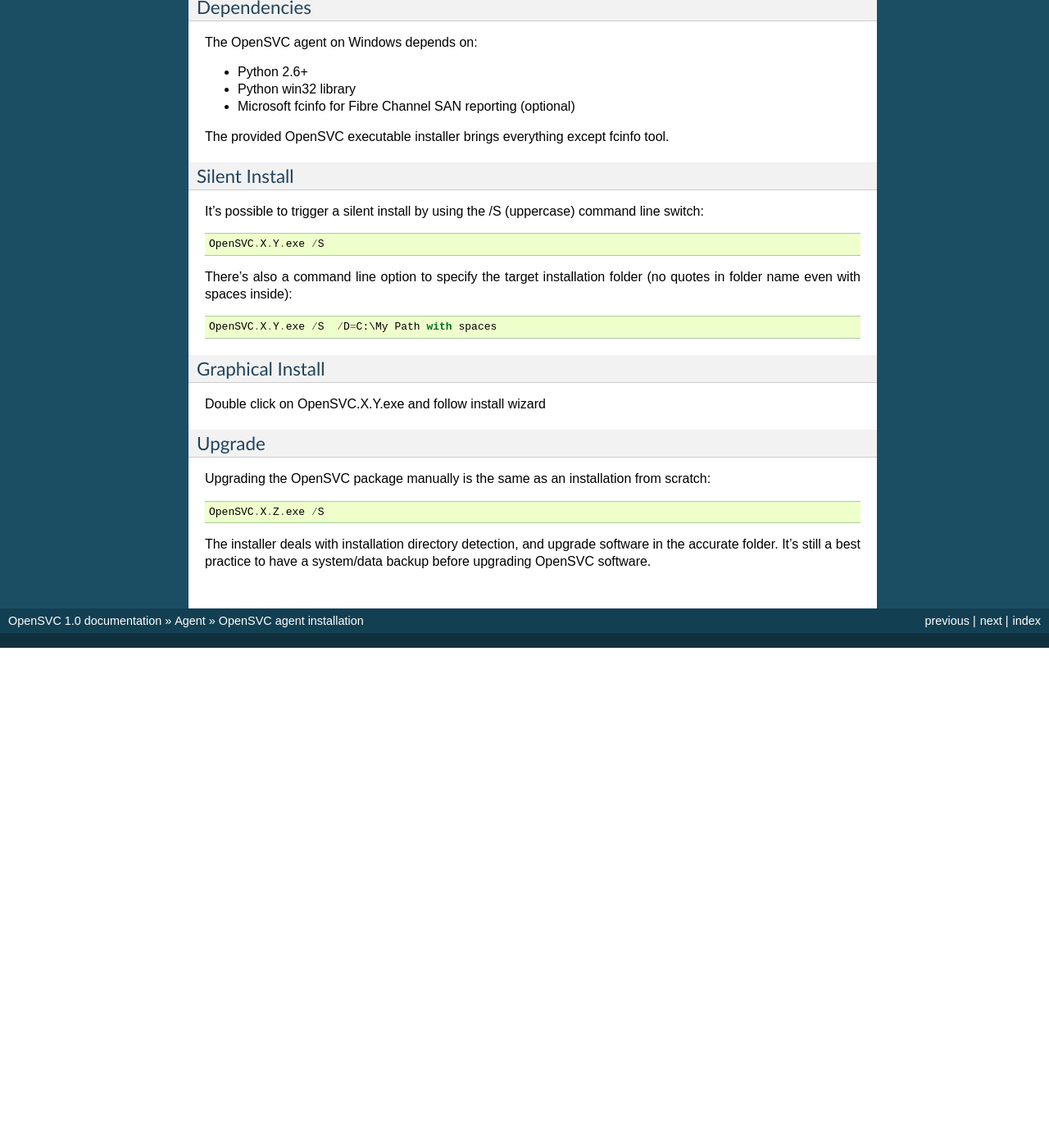
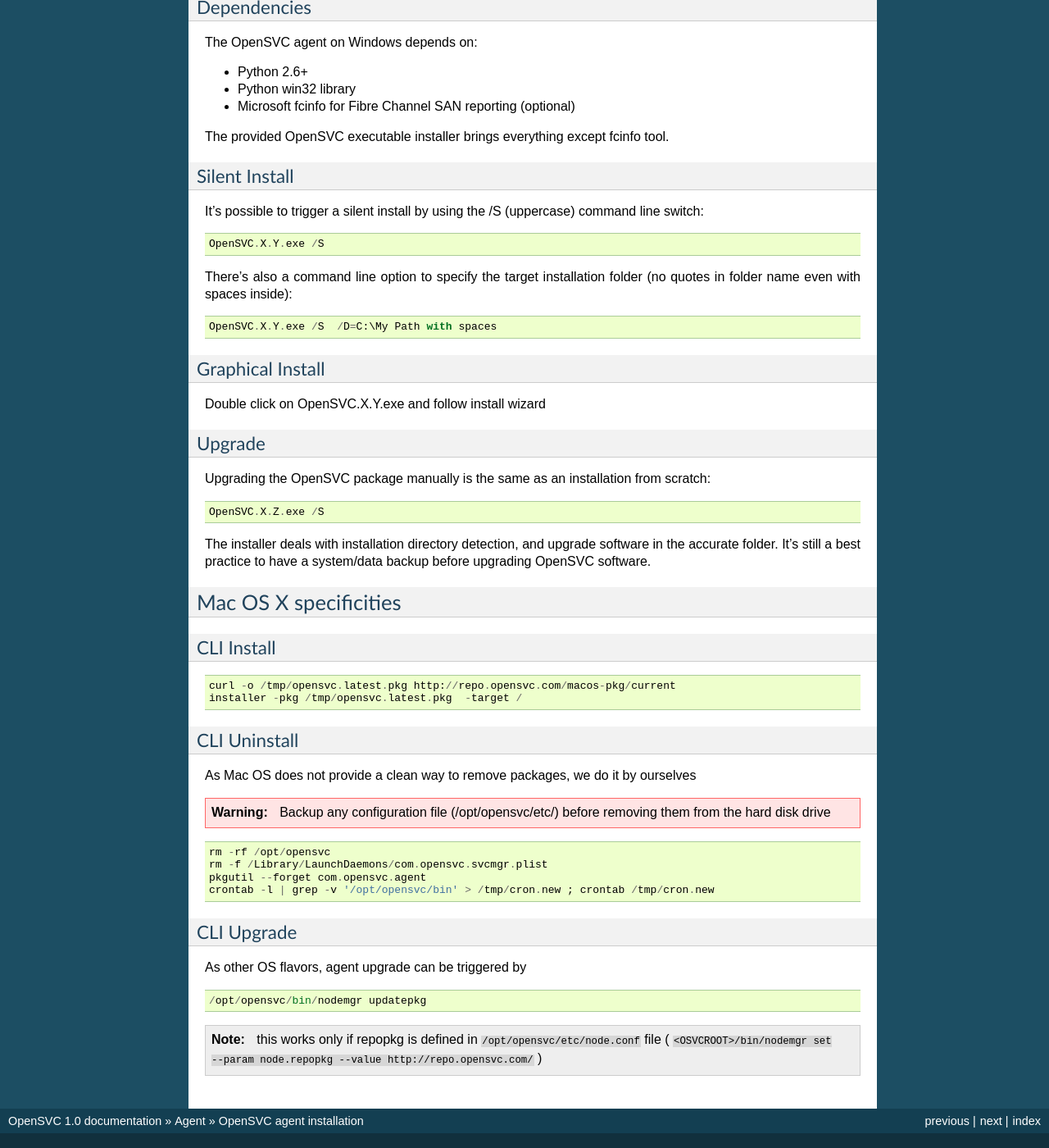
Before and after one commit to opensvc/docs.opensvc.com, a Sphinx documentation site: the page built from source/agent.install.rst, in a window 1280 px wide and 1400 px high, scrolled down 3919 px. Shown: the whole window at 82% size. Built offline with Sphinx 7.4.7, drawn with Linux system fonts in a browser that asks for light colours; comment, search, counter and statistics services are not loaded; before the commit the page ends 4709 px from its top, so only the background shows below that; some of the changed text lies outside the part shown.

Commit message:
Agent Install : Mac OS X specificities

```diff
--- a/source/agent.install.rst
+++ b/source/agent.install.rst
@@ -259,3 +259,40 @@
 	OpenSVC.X.Z.exe /S
 
 The installer deals with installation directory detection, and upgrade software in the accurate folder. It's still a best practice to have a system/data backup before upgrading OpenSVC software.
+
+Mac OS X specificities
+======================
+
+CLI Install
+-----------
+
+::
+
+        curl -o /tmp/opensvc.latest.pkg http://repo.opensvc.com/macos-pkg/current
+        installer -pkg /tmp/opensvc.latest.pkg  -target /
+
+
+CLI Uninstall
+-------------
+
+As Mac OS does not provide a clean way to remove packages, we do it by ourselves
+
+.. warning:: Backup any configuration file (/opt/opensvc/etc/) before removing them from the hard disk drive
+
+::
+
+        rm -rf /opt/opensvc
+        rm -f /Library/LaunchDaemons/com.opensvc.svcmgr.plist
+        pkgutil --forget com.opensvc.agent
+        crontab -l | grep -v '/opt/opensvc/bin' > /tmp/cron.new ; crontab /tmp/cron.new
+
+CLI Upgrade
+-----------
+
+As other OS flavors, agent upgrade can be triggered by
+
+::
+
+        /opt/opensvc/bin/nodemgr updatepkg
+
+.. note:: this works only if repopkg is defined in ``/opt/opensvc/etc/node.conf`` file ( ``<OSVCROOT>/bin/nodemgr set --param node.repopkg --value http://repo.opensvc.com/`` )
```
